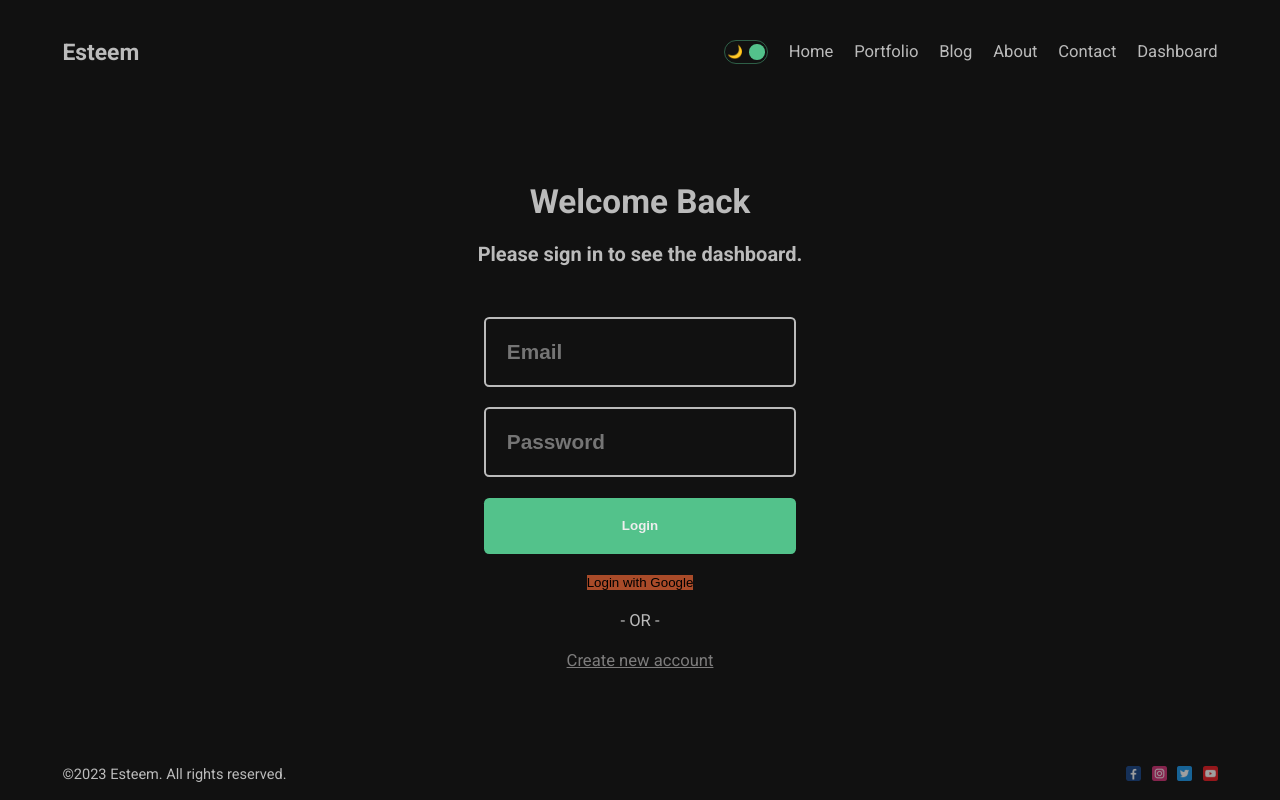
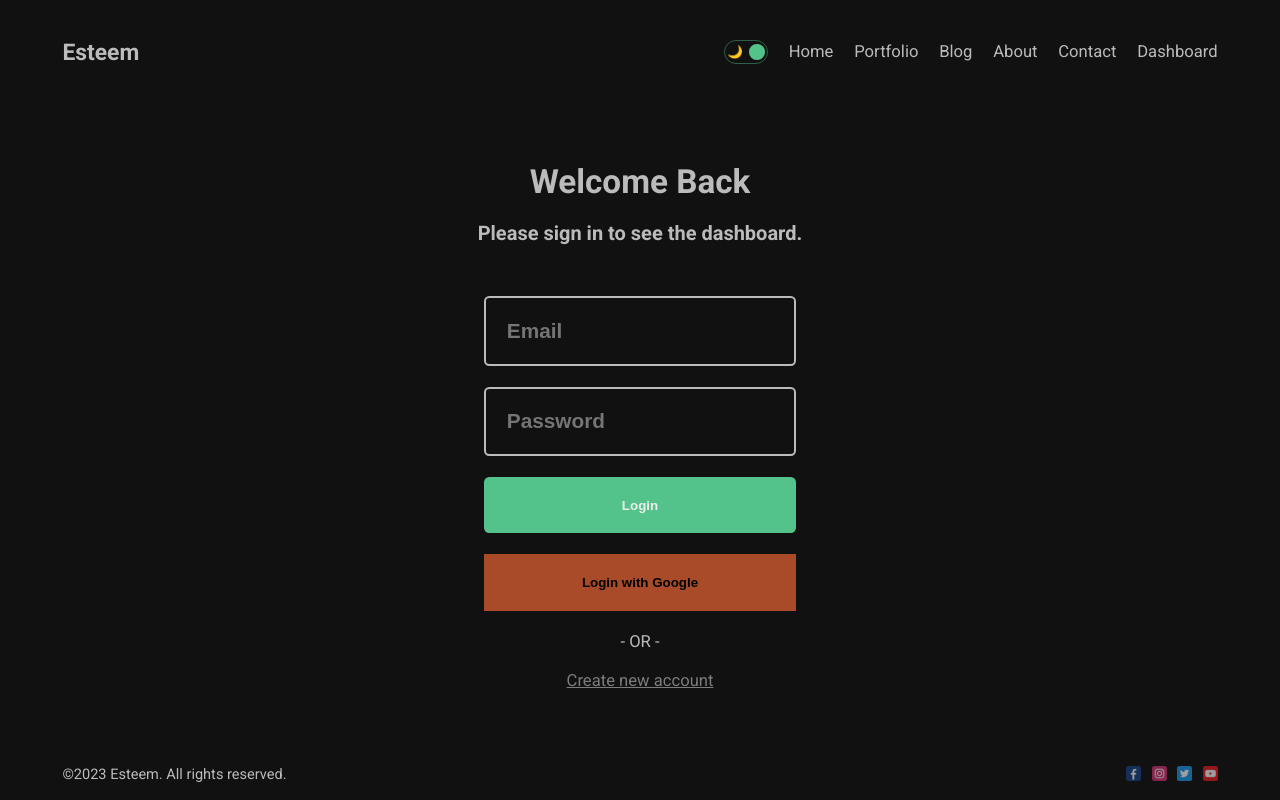
Before and after one commit to esteemayo/next_13, a Next.js app: page /dashboard/login in a window 1280 px wide. Built offline with nearby package versions, Linux system fonts and the light colour scheme; no server answers.

Commit message:
fix: add styling

```diff
--- a/src/app/dashboard/(auth)/login/page.module.scss
+++ b/src/app/dashboard/(auth)/login/page.module.scss
@@ -67,6 +67,9 @@
     display: inline-block;
     border: none;
     background-color: rgba(228, 97, 50, 0.72);
+    font-weight: bold;
+    width: 30rem;
+    padding: 2rem;
   }
 
   .google:hover {
```
